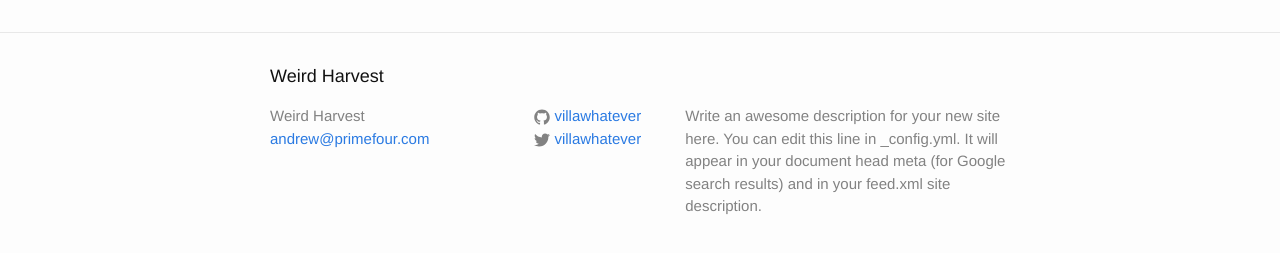
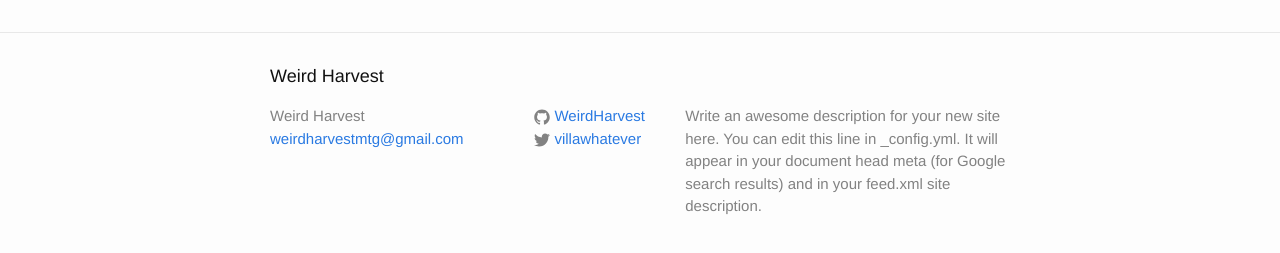
Before and after one commit to WeirdHarvest/WeirdHarvest.github.io, a Jekyll site: the page built from index.html, in a window 1280 px wide. Shown: the part 264-517 px from the top of the page. Built offline with Jekyll 4.4.1, drawn with Linux system fonts in a browser that asks for light colours.

Commit message:
Change things to WeirdHarvest.

```diff
--- a/_config.yml
+++ b/_config.yml
@@ -7,15 +7,15 @@
 
 # Site settings
 title: Weird Harvest
-email: andrew@primefour.com
+email: weirdharvestmtg@gmail.com
 description: > # this means to ignore newlines until "baseurl:"
   Write an awesome description for your new site here. You can edit this
   line in _config.yml. It will appear in your document head meta (for
   Google search results) and in your feed.xml site description.
 baseurl: "" # the subpath of your site, e.g. /blog
-url: "http://weird.vensersjournal.com" # the base hostname & protocol for your site
+url: "weirdharvest.github.io" # the base hostname & protocol for your site
 twitter_username: villawhatever
-github_username:  villawhatever
+github_username:  WeirdHarvest
 
 # Build settings
 markdown: kramdown
```
Also changed, not shown: 4 other files.
